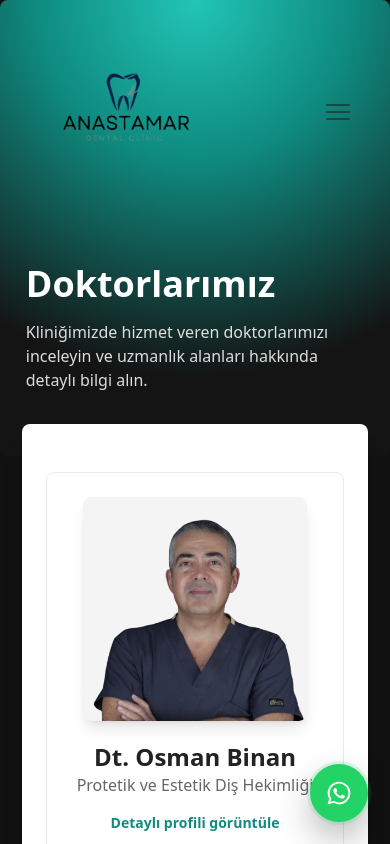
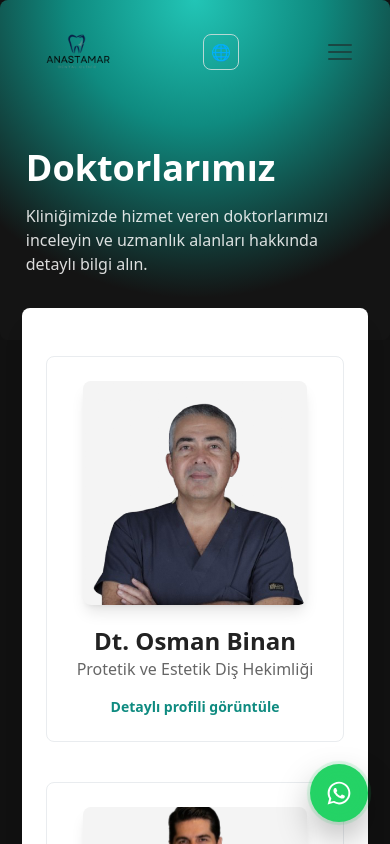
Before and after one commit to ibrahimtkmz/antasmardentalclinic, a Next.js app: page /doctors in a window 390 px wide. Shown: the top 844 px of the page. Built offline with nearby package versions, Linux system fonts and the light colour scheme.

Commit message:
Refine header layout and translate UI behavior

```diff
--- a/app/components/Header.jsx
+++ b/app/components/Header.jsx
@@ -14,16 +14,16 @@ export default function Header() {
 
   return (
     <header
-      className="page-shell sticky top-0 z-50 mt-0 bg-transparent transition-colors md:rounded-[0_0_26px_26px] md:border md:border-[#d9ecea] md:bg-[#f7fffe] md:shadow-[0_14px_36px_rgba(8,41,38,0.12)]"
+      className="page-shell sticky top-0 z-50 mt-0 bg-transparent transition-colors md:rounded-[0_0_26px_26px] md:border md:border-[#d9ecea] md:bg-[#f7fffe] md:shadow-[0_10px_24px_rgba(8,41,38,0.1)]"
     >
-      <div className="flex items-center justify-between gap-3 px-5 py-4 md:gap-6 md:px-8 md:py-5">
+      <div className="flex items-center justify-between gap-3 px-5 py-1.5 md:gap-6 md:px-8 md:py-2">
 
         <div className="flex shrink-0 items-center">
           <a href="/" className="block">
             <img
               src="/Anastamar.Dental.Clinic.png"
               alt="Anastamar Dental Clinic Logo"
-              className="h-48 w-auto object-contain sm:h-52 md:h-[168px] lg:h-[192px]"
+              className="h-24 w-auto object-contain sm:h-28 md:h-20 lg:h-24"
             />
           </a>
         </div>
@@ -64,12 +64,23 @@ export default function Header() {
           <a href="/contact" className="inline-flex h-10 items-center justify-center rounded-full bg-[#16b3a7] px-5 text-xs font-extrabold uppercase tracking-[0.12em] text-white shadow-[0_12px_24px_rgba(12,96,90,0.28)] transition hover:bg-[#12998e]">{t.book}</a>
         </div>
 
-        <div className="flex items-center justify-end md:hidden">
+        <div className="-mt-1 mr-1 flex items-center md:hidden">
+          <button type="button" aria-label={t.language} onClick={() => setLanguageOpen((prev) => !prev)} className="inline-flex h-9 w-9 items-center justify-center rounded-full border border-[#b7d8d4] text-base">🌐</button>
+          {languageOpen && (
+            <div className="absolute right-16 top-11 z-40 min-w-32 rounded-xl border border-[#d8efec] bg-white p-1 shadow-lg">
+              {LANGUAGES.map((lang) => (
+                <button key={lang.code} type="button" onClick={() => { changeLanguage(lang.code); setLanguageOpen(false); }} className={`flex w-full items-center gap-2 rounded-lg px-3 py-2 text-left text-xs ${language === lang.code ? 'bg-[#eaf9f7] text-[#0f8b80]' : 'text-[#1a4743]'}`}>{lang.icon} {lang.code.toUpperCase()}</button>
+              ))}
+            </div>
+          )}
+        </div>
+
+        <div className="-mt-1 flex items-center justify-end md:hidden">
           <button
             type="button"
             aria-label={mobileMenuOpen ? 'Close menu' : 'Open menu'}
             onClick={toggleMobileMenu}
-            className="inline-flex h-11 w-11 items-center justify-center text-[#1a4743]"
+            className="inline-flex h-10 w-10 items-center justify-center text-[#1a4743]"
           >
             <span className="relative block h-4 w-6">
               <span className={`absolute left-0 top-0 h-0.5 w-6 rounded-full bg-current transition ${mobileMenuOpen ? 'translate-y-[7px] rotate-45' : ''}`} />
@@ -97,14 +108,6 @@ export default function Header() {
             <a href="/doctors" onClick={closeMobileMenu} className="rounded-lg px-2 py-1 transition hover:bg-[#e8f7f5]">{t.navDoctors}</a>
             <a href="/contact" onClick={closeMobileMenu} className="rounded-lg px-2 py-1 transition hover:bg-[#e8f7f5]">{t.navContact}</a>
           </nav>
-            <div className="mt-2">
-              <div className="text-xs font-semibold text-[#1a4743]">{t.language}</div>
-              <div className="mt-1 flex gap-2">
-              {LANGUAGES.map((lang) => (
-                <button key={lang.code} type="button" onClick={() => changeLanguage(lang.code)} className={`rounded-full border px-3 py-1 text-xs ${language === lang.code ? 'border-[#16b3a7] bg-[#16b3a7] text-white' : 'border-[#c8e3df] text-[#1a4743]'}`}>{lang.icon} {lang.code.toUpperCase()}</button>
-              ))}
-              </div>
-            </div>
 
         </div>
       )}
--- a/app/globals.css
+++ b/app/globals.css
@@ -127,3 +127,19 @@ body {
     transform: scale(1.14);
   }
 }
+
+
+/* Google Translate floating UI cleanup */
+.goog-te-banner-frame.skiptranslate,
+.goog-te-balloon-frame,
+#goog-gt-tt,
+.goog-tooltip,
+.goog-tooltip:hover {
+  display: none !important;
+}
+body {
+  top: 0 !important;
+}
+.skiptranslate iframe {
+  visibility: hidden !important;
+}
--- a/app/page.jsx
+++ b/app/page.jsx
@@ -178,7 +178,7 @@ export default function AnastamarDentalClinicHomepage() {
 
         <Header />
 
-        <section className="relative z-10 page-shell flex min-h-[640px] flex-col justify-center px-4 pb-16 pt-20 text-white md:px-6">
+        <section className="relative z-10 page-shell flex min-h-[640px] flex-col justify-center px-4 pb-16 pt-3 text-white md:px-6 md:pt-20">
           <div className="max-w-3xl">
             <h1 className="text-5xl font-black leading-tight md:text-7xl">
               {t.homeHeadline1}
```
